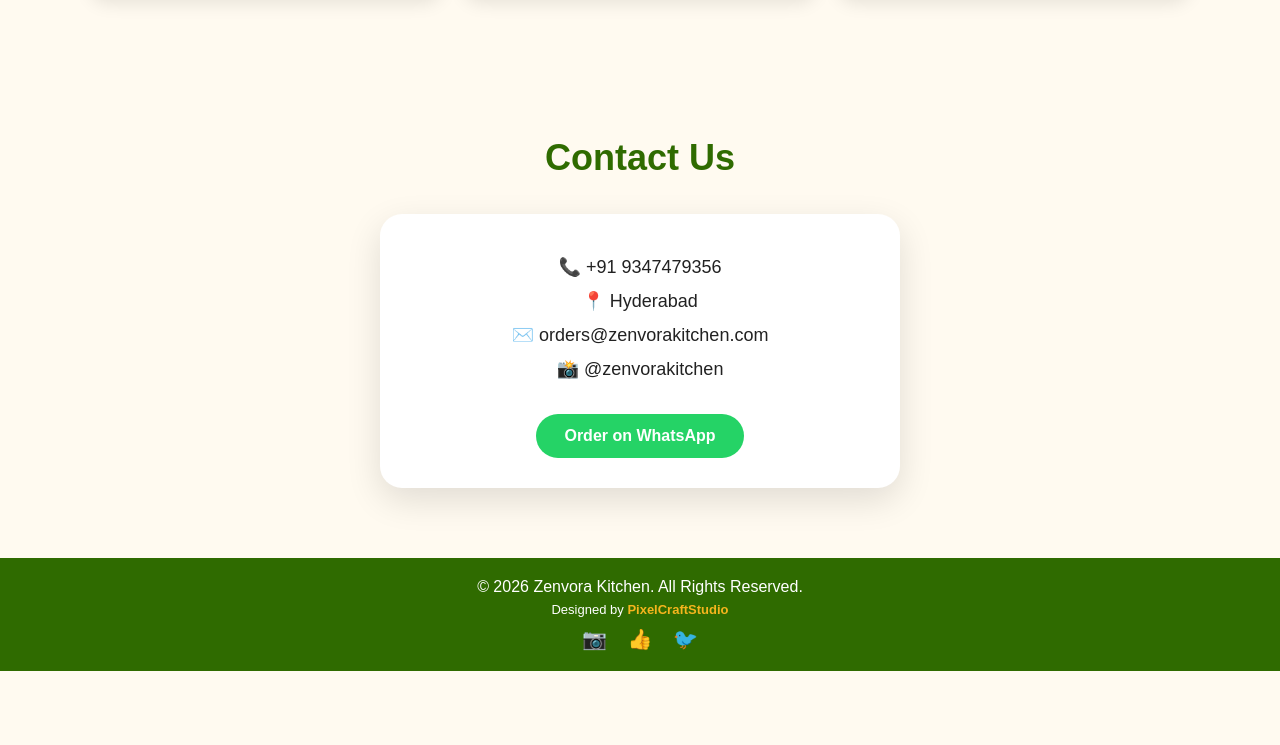
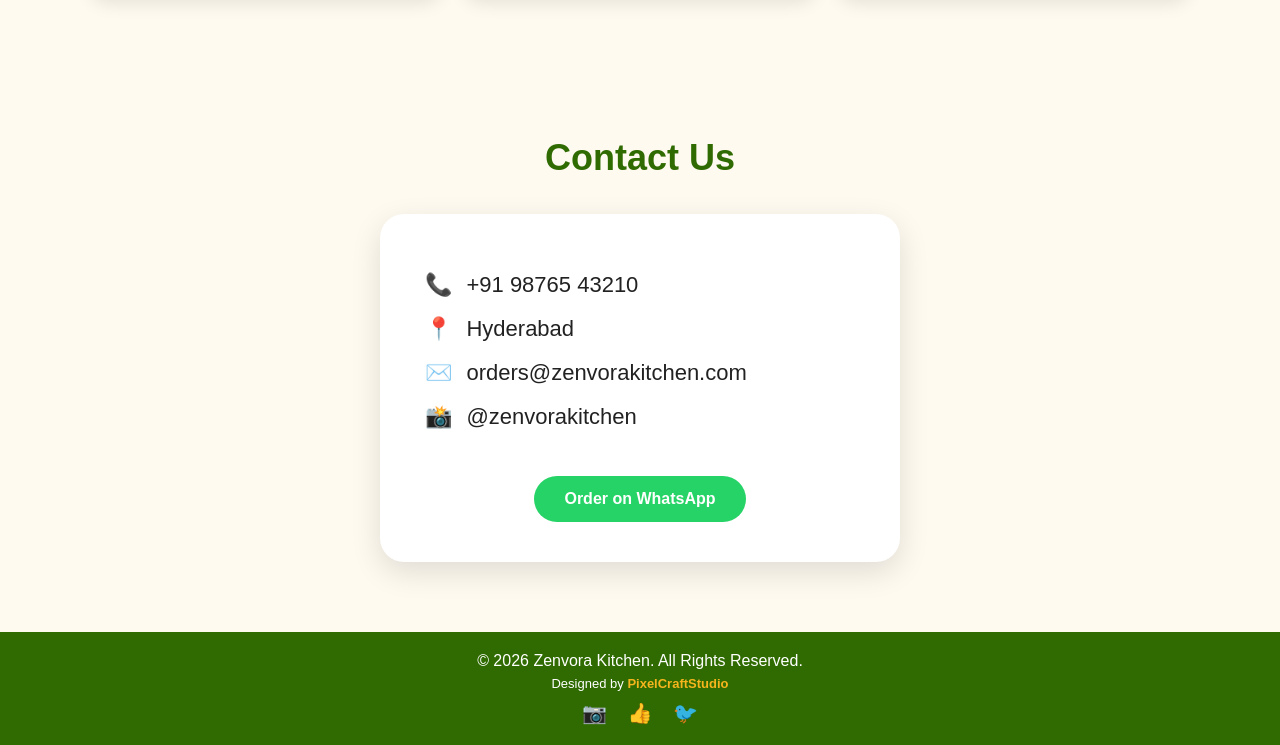
Before and after one commit to GATTUDEEPTHI2/zenvora-kitchen, a website: page public/index.html in a window 1280 px wide. Shown: the part 6685-7430 px from the top of the page. Before the commit the page ends 7356 px from the top, so only its background shows below. Drawn offline with Linux system fonts and the light colour scheme.

Commit message:
Improve contact section UI

```diff
--- a/public/index.html
+++ b/public/index.html
@@ -197,10 +197,10 @@
     <h2 class="section-title">Contact Us</h2>
 
     <div class="contact-info">
-      <p>📞 +91 9347479356</p>
-      <p>📍 Hyderabad</p>
-      <p>✉️ orders@zenvorakitchen.com</p>
-      <p>📸 @zenvorakitchen</p>
+      <p><span>📞</span> +91 98765 43210</p>
+      <p><span>📍</span> Hyderabad</p>
+      <p><span>✉️</span> orders@zenvorakitchen.com</p>
+      <p><span>📸</span> @zenvorakitchen</p>
 
       <a href="https://wa.me/919347479356" target="_blank" class="contact-btn">
         Order on WhatsApp
--- a/public/style.css
+++ b/public/style.css
@@ -966,24 +966,26 @@
   max-width: 520px;
   margin: 30px auto 0;
   background: #ffffff;
-  padding: 30px;
-  border-radius: 22px;
-  box-shadow: 0 12px 35px rgba(0,0,0,0.12);
-  text-align: center;
+  padding: 40px 45px;
+  border-radius: 24px;
+  box-shadow: 0 10px 30px rgba(0,0,0,0.12);
 }
 
 .contact-info p {
-  font-size: 18px;
-  margin: 12px 0;
+  display: flex;
+  align-items: center;
+  gap: 14px;
+  font-size: 22px;
+  margin: 18px 0;
   color: #222;
 }
 
 .contact-btn {
   display: inline-block;
-  margin-top: 22px;
+  margin-top: 28px;
   background: #25d366;
   color: white;
-  padding: 13px 28px;
+  padding: 14px 30px;
   border-radius: 999px;
   text-decoration: none;
   font-weight: 700;
```
